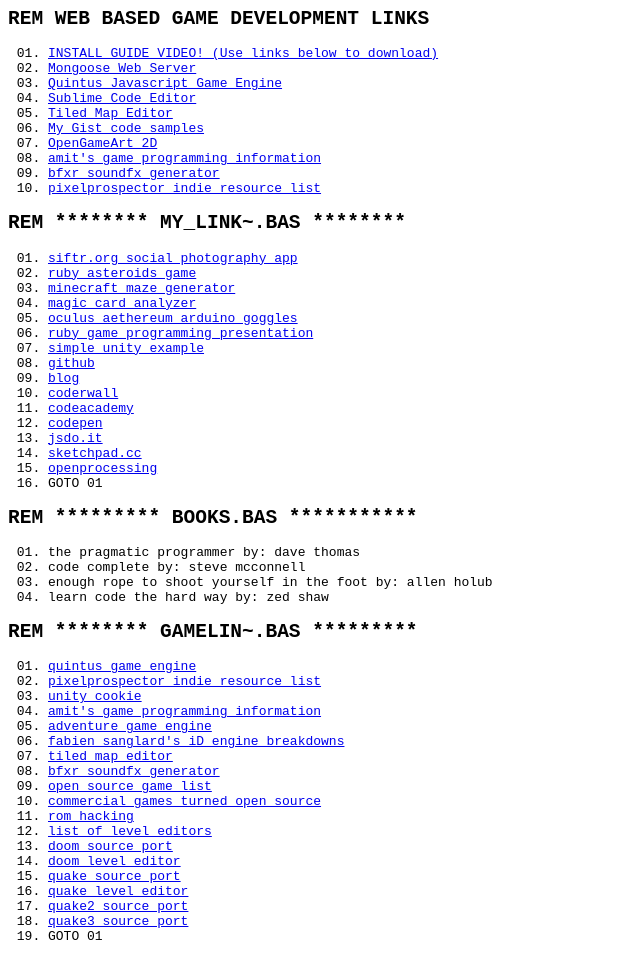
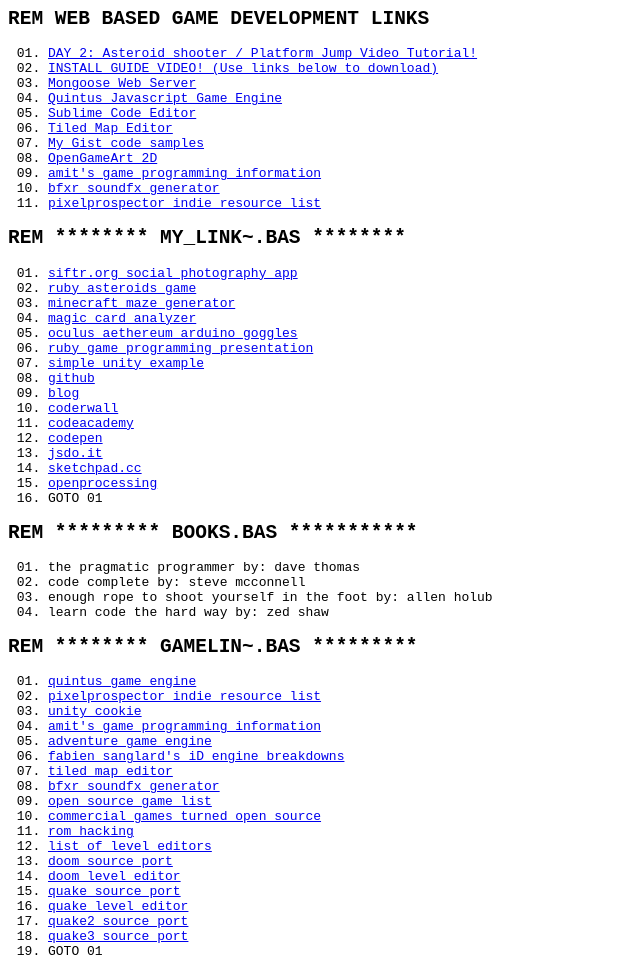
Before and after one commit to zeroeth/zeroeth.github.com, a plain HTML site: page index.html in a window 1280 px wide. Shown: the whole page, without its empty margins (0-640 px from the left). Drawn offline with Linux system fonts and the light colour scheme.

Commit message:
yay videos

```diff
--- a/index.html
+++ b/index.html
@@ -12,6 +12,9 @@
     <code>
     <h2> REM WEB BASED GAME DEVELOPMENT LINKS</h2>
     <ol>
+      <li>
+        <a href="http://www.youtube.com/watch?v=EsRv677QRFo&&hd=1">DAY 2: Asteroid shooter / Platform Jump Video Tutorial!</a>
+      </li>
       <li>
         <a href="http://www.youtube.com/watch?v=JjJAK-YR714">INSTALL GUIDE VIDEO! (Use links below to download)</a>
       </li>
```
